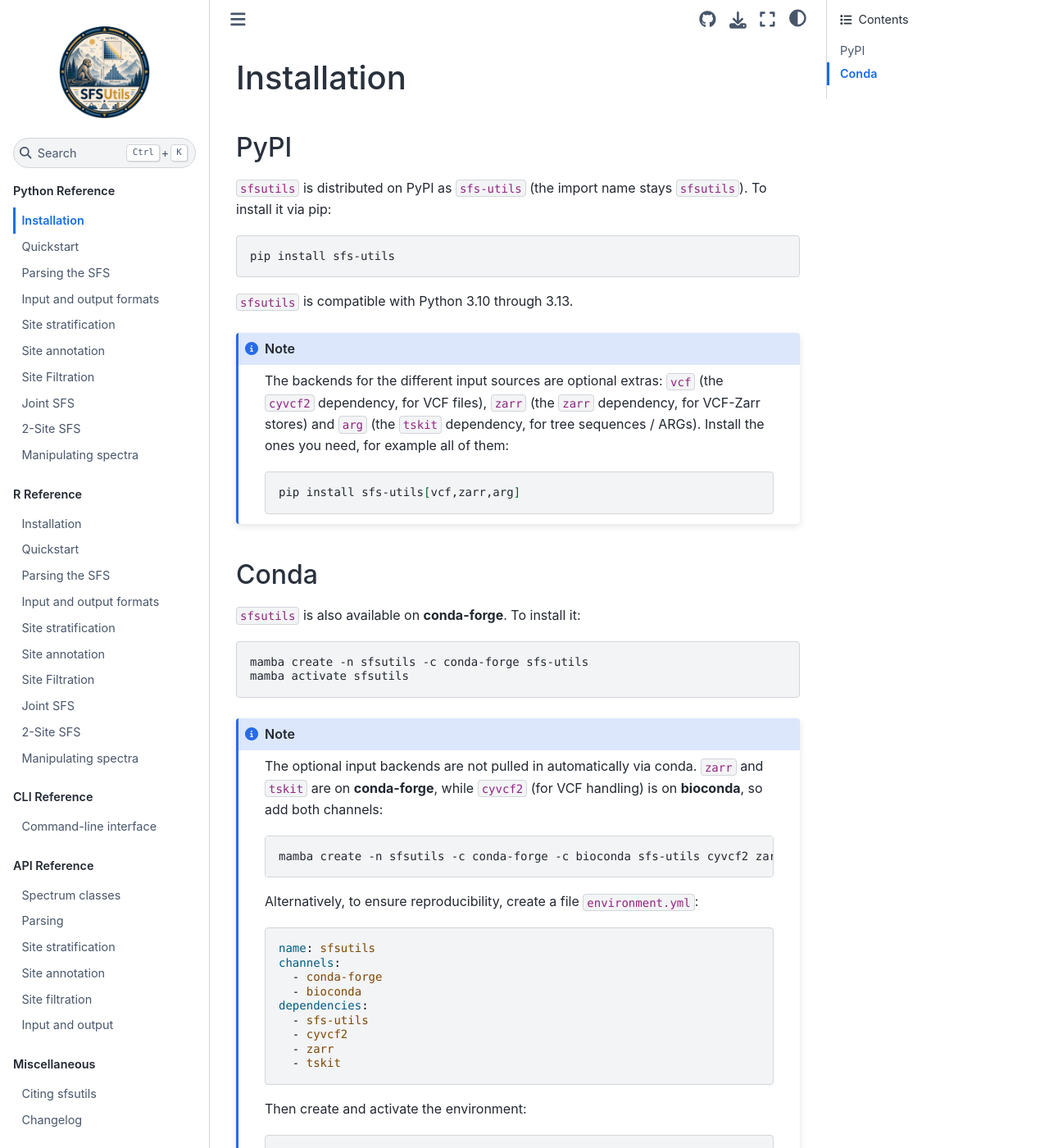
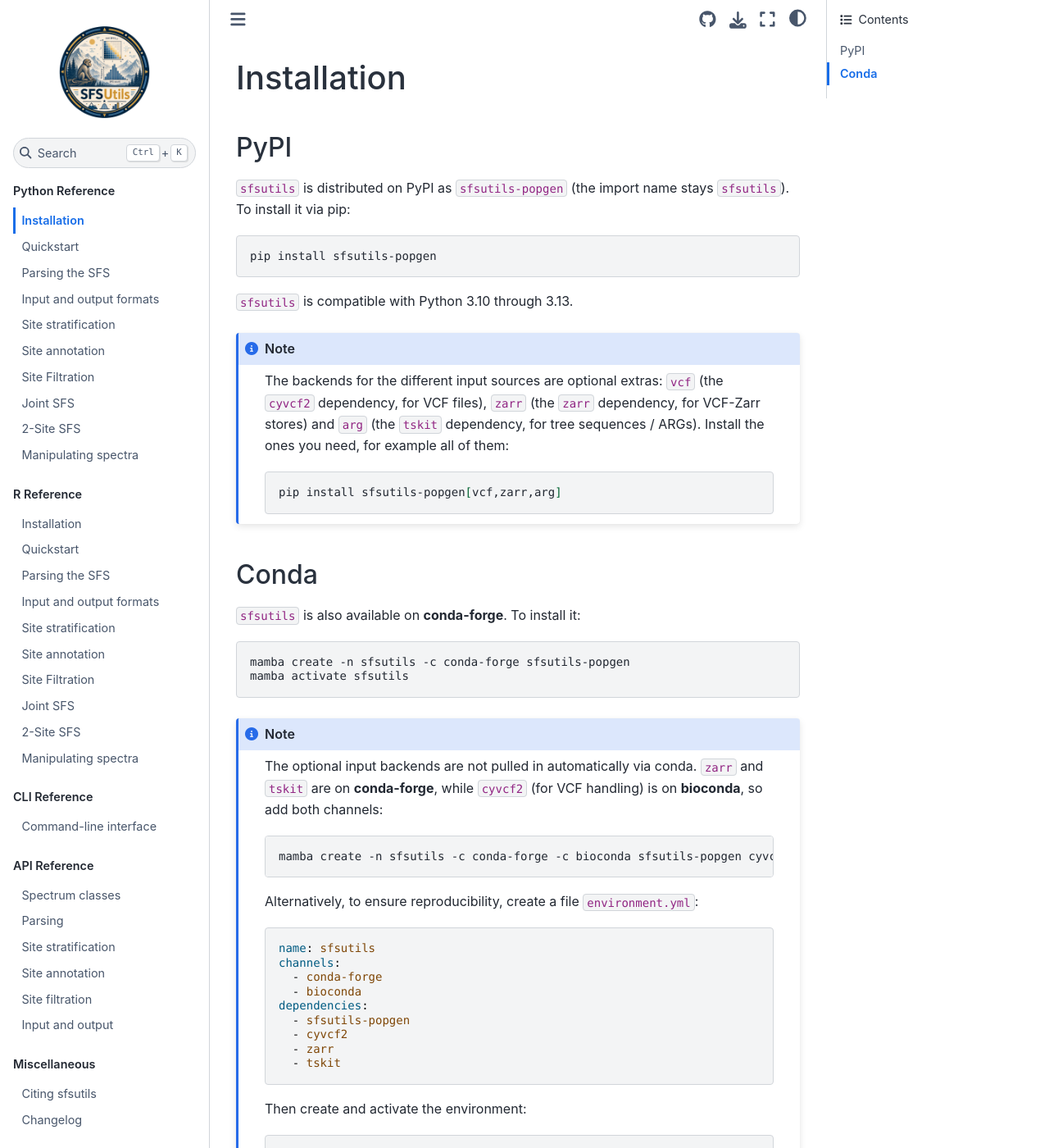
Before and after one commit to Sendrowski/SFSUtils, a Sphinx documentation site: the page built from docs/reference/Python/installation.rst, in a window 1280 px wide and 1400 px high. Shown: the whole window at 82% size. Built offline with Sphinx 7.4.7 and the Sphinx Book theme 1.1.4, drawn with Linux system fonts in a browser that asks for light colours.

Commit message:
Use sfsutils-popgen as the PyPI distribution name
PyPI rejects 'sfs-utils' as too similar to the existing 'sfsutils' project
(separators are stripped before the similarity check). Import name, CLI, and
Sphinx project remain 'sfsutils'.

```diff
--- a/docs/reference/Python/installation.rst
+++ b/docs/reference/Python/installation.rst
@@ -5,11 +5,11 @@ Installation
 
 PyPI
 ^^^^
-``sfsutils`` is distributed on PyPI as ``sfs-utils`` (the import name stays ``sfsutils``). To install it via pip:
+``sfsutils`` is distributed on PyPI as ``sfsutils-popgen`` (the import name stays ``sfsutils``). To install it via pip:
 
 .. code-block:: bash
 
-   pip install sfs-utils
+   pip install sfsutils-popgen
 
 ``sfsutils`` is compatible with Python 3.10 through 3.13.
 
@@ -21,7 +21,7 @@ PyPI
 
    .. code-block:: bash
 
-      pip install sfs-utils[vcf,zarr,arg]
+      pip install sfsutils-popgen[vcf,zarr,arg]
 
 Conda
 ^^^^^
@@ -29,7 +29,7 @@ Conda
 
 .. code-block:: bash
 
-   mamba create -n sfsutils -c conda-forge sfs-utils
+   mamba create -n sfsutils -c conda-forge sfsutils-popgen
    mamba activate sfsutils
 
 .. note::
@@ -39,7 +39,7 @@ Conda
 
    .. code-block:: bash
 
-      mamba create -n sfsutils -c conda-forge -c bioconda sfs-utils cyvcf2 zarr tskit
+      mamba create -n sfsutils -c conda-forge -c bioconda sfsutils-popgen cyvcf2 zarr tskit
 
    Alternatively, to ensure reproducibility, create a file ``environment.yml``:
 
@@ -50,7 +50,7 @@ Conda
        - conda-forge
        - bioconda
      dependencies:
-       - sfs-utils
+       - sfsutils-popgen
        - cyvcf2
        - zarr
        - tskit
--- a/docs/reference/R/installation.rst
+++ b/docs/reference/R/installation.rst
@@ -32,7 +32,7 @@ The ``sfsutils`` R package serves as a wrapper around the Python library but re-
 
    .. code-block:: r
 
-      reticulate::py_install("sfs-utils[vcf,zarr,arg]", pip = TRUE)
+      reticulate::py_install("sfsutils-popgen[vcf,zarr,arg]", pip = TRUE)
 
 .. note::
 
@@ -42,7 +42,7 @@ The ``sfsutils`` R package serves as a wrapper around the Python library but re-
 
    .. code-block:: bash
 
-      mamba create -n sfsutils -c conda-forge -c bioconda sfs-utils cyvcf2 zarr tskit
+      mamba create -n sfsutils -c conda-forge -c bioconda sfsutils-popgen cyvcf2 zarr tskit
 
    Then point reticulate at that environment before loading the package:
 
--- a/pyproject.toml
+++ b/pyproject.toml
@@ -1,5 +1,5 @@
 [tool.poetry]
-name = "sfs-utils"
+name = "sfsutils-popgen"
 version = "0.1.0b1"
 description = "SFS parsing with site filtration and annotation, from VCF, Zarr, or tree sequences"
 authors = ["Sendrowski <sendrowski.janek@gmail.com>"]
```
Also changed, not shown: 1 other file.
